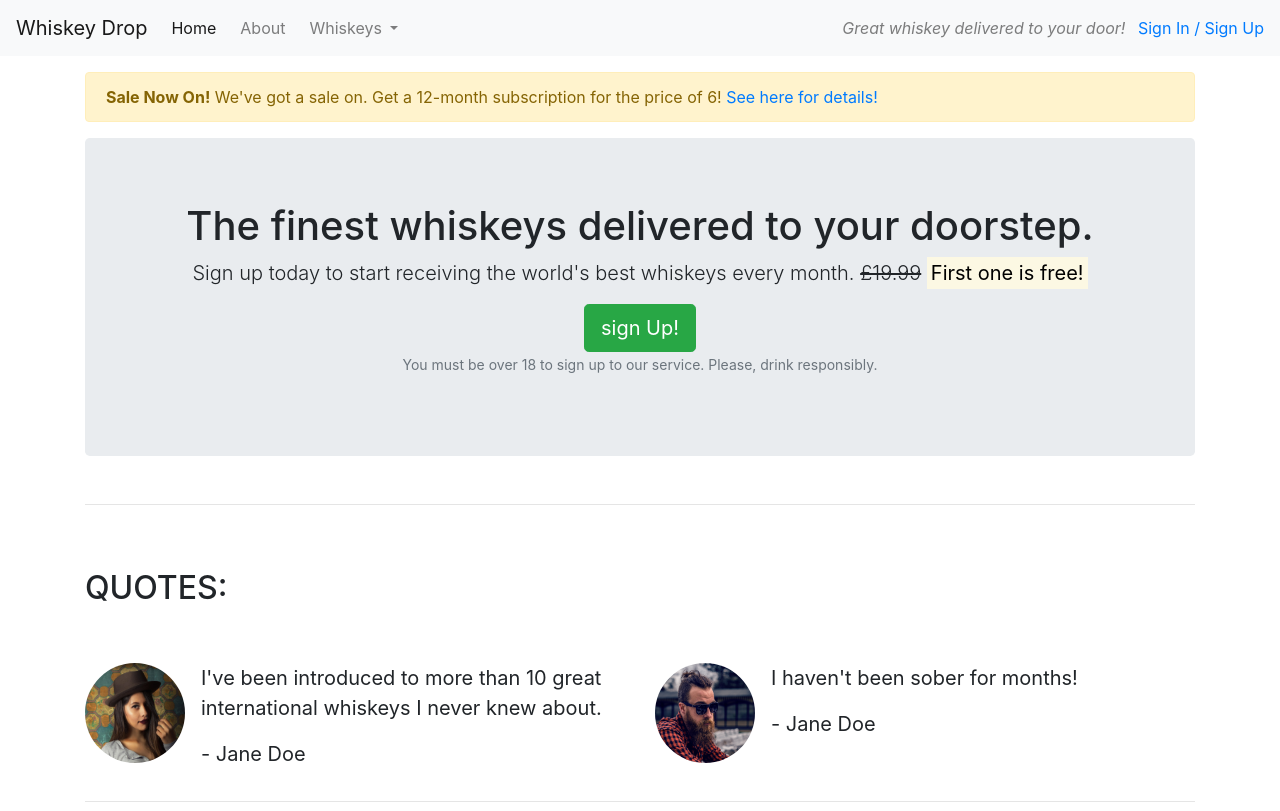
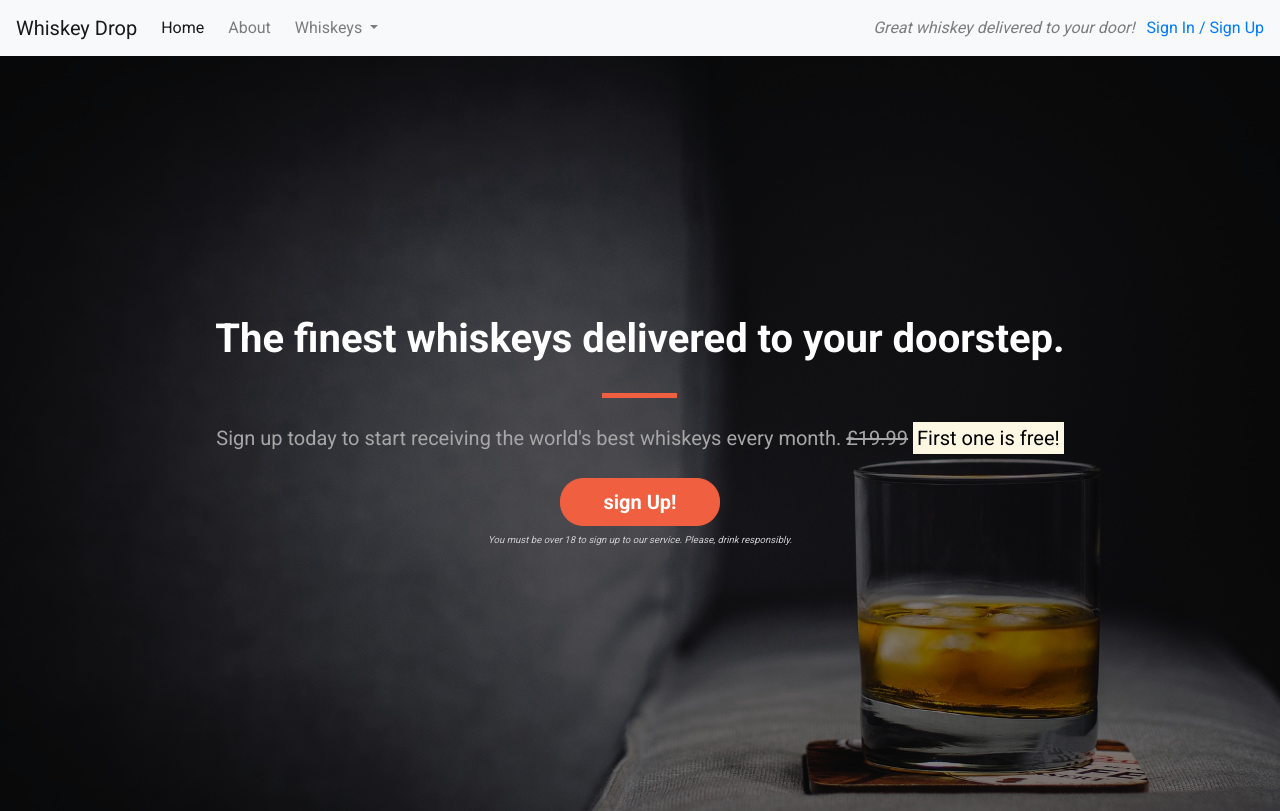
Before and after one commit to Willr-hawkins/bootstrap-testing, a plain HTML site: page index.html in a window 1280 px wide. Shown: the top 811 px of the page. Drawn offline with nearby package versions, Linux system fonts and the light colour scheme.

Commit message:
Add css file and inital styles

```diff
--- /dev/null
+++ b/css/style.css
@@ -0,0 +1,95 @@
+body {
+    font-family: 'Roboto', sans-serif;
+}
+
+.alert-conatiner {}
+
+.callout-container {
+    height: 100vh;
+
+    background: url('../images/whiskey-background.jpg') no-repeat bottom right fixed;
+    -webkit-background-size: cover;
+    -moz-background-size: cover;
+    -o-background-size: cover;
+    background-size: cover;
+
+    display: flex;
+    align-items: center;
+    justify-content: center;
+
+    position: relative;
+}
+
+.opaque-overlay {
+    position: absolute;
+    top: 0;
+    left: 0;
+    height: 100%;
+    width: 100%;
+    background-color: rgba(0,0,0,0.5);
+}
+
+.quotes-conatiner {}
+
+.features.conatiner {}
+
+/* Block Dividers */
+
+.block-divider {
+    width: 75px;
+    height: 5px;
+    border: 0;
+}
+
+.block-divider--orange {
+    background-color: #f05f40;
+}
+
+.block-divider--short {
+    width: 35px;
+}
+
+/*Jumbotron*/
+
+.jumbotron {
+    background-color: transparent;
+}
+
+.jumbotron-header {
+    color: white;
+    font-weight: bold;
+    margin-bottom: 30px;
+}
+
+.jumbotron .lead {
+    margin: 25px 0;
+    color: #a7a7a7;
+}
+
+.jumbotron small {
+    font-size: 60%;
+    font-style: italic;
+    color: #d0d0d0;
+}
+
+/* Buttons */
+
+.btn--cta {
+    font-weight: bold;
+    border-radius: 23px;
+    width: 160px;
+}
+
+.btn--red {
+    color: white;
+    background-color: #f05f40;
+    border-color: #f05f40;
+}
+
+.btn--red:hover,
+.btn--red:active,
+.btn--red:focus,
+.btn--red:active:focus {
+    background-color: #df4929;
+    border-color: #df4929;
+}
--- a/index.html
+++ b/index.html
@@ -6,6 +6,8 @@
     <title>Whiskey Drop | Taste a new whiskey every month</title>
     <link rel="stylesheet" href="https://cdn.jsdelivr.net/npm/bootstrap@4.6.2/dist/css/bootstrap.min.css" integrity="sha384-xOolHFLEh07PJGoPkLv1IbcEPTNtaed2xpHsD9ESMhqIYd0nLMwNLD69Npy4HI+N" crossorigin="anonymous">
     <script src="https://kit.fontawesome.com/7c1ff51b02.js" crossorigin="anonymous"></script>
+    <link href="https://fonts.googleapis.com/css?family=Roboto:400,700" rel="stylesheet">
+    <link rel="stylesheet" href="css/style.css">
 </head>
 
 <body>
@@ -38,32 +40,38 @@
             <a href="/login">Sign In / Sign Up</a>
         </div>
     </nav>
-    <article class="container mt-3">
-        <div class="row d-none d-sm-block">
-            <div class="col-12">
-                <div class="alert alert-warning">
-                    <strong>Sale Now On!</strong> We've got a sale on. Get a 12-month subscription for the price of 6! <a href="">See here for details!</a>
-                </div>
-            </div>
-        </div>
+    <!--<div class="container alert-container">-->
+    <!--    <div class="row d-none d-sm-block">-->
+    <!--        <div class="col-12">-->
+    <!--            <div class="alert alert-warning">-->
+    <!--                <strong>Sale Now On!</strong> We've got a sale on. Get a 12 month subscription for the price of 6! <a href="">See here for more details</a>-->
+    <!--            </div>-->
+    <!--        </div>-->
+    <!--    </div>-->
+    <!--</div>-->
+    <div class="conatiner-fluid callout-container">
         <!-- Callout -->
+        <div class="opaque-overlay">&nbsp;</div>
         <div class="row">
             <div class="col-12">
                 <section class="callout jumbotron text-center">
-                    <h1>The finest whiskeys delivered to your doorstep.</h1>
+                    <h1 class="jumbotron-header">The finest whiskeys delivered to your doorstep.</h1>
+                    <hr class="block-divider block-divider--orange">
                     <p class="lead">Sign up today to start receiving the world's best whiskeys every month.
                     <s class="d-none d-sm-inline">£19.99</s>
                     <span class="d-inline d-sm-none"><br></span>
                     <strong><mark>First one is free!</mark></strong></p>
-                    <button class="btn btn-success btn-lg" data-toggle="modal" data-target="#signUpModal">sign Up!</button>
+                    <button class="btn btn-lg btn--cta btn--red" data-toggle="modal" data-target="#signUpModal">sign Up!</button>
                     <p class="text-muted"><small>You must be over 18 to sign up to our service. Please, drink responsibly.</small></p>
                 </section>
             </div>
         </div>
+    </div>
         <!-- / .callout -->
-        <hr>
+
 
         <!-- Quotes -->
+        <div class="conatiner quotes-container">
             <section class="quotes">
                 <div class="row">
                     <div class="col-12 my-5">
@@ -99,10 +107,12 @@
                     </div>
                 </div>
             </section>
+        </div>
         <!-- / .quotes -->
-        <hr>
+
 
         <!-- Features -->
+        <div class="conatiner features container">
             <section class="features">
                 <div class="row">
                     <div class="col-12 my-5">
@@ -142,7 +152,8 @@
                     </div>
                 </div>
             </section>
-    </article>
+        </div>
+
 
     <div class="modal" tabindex="-1" id="signUpModal">
         <div class="modal-dialog">
```
Also changed, not shown: images/whiskey-background.jpg (added). Lines whose indentation alone changed are shown as unchanged.
